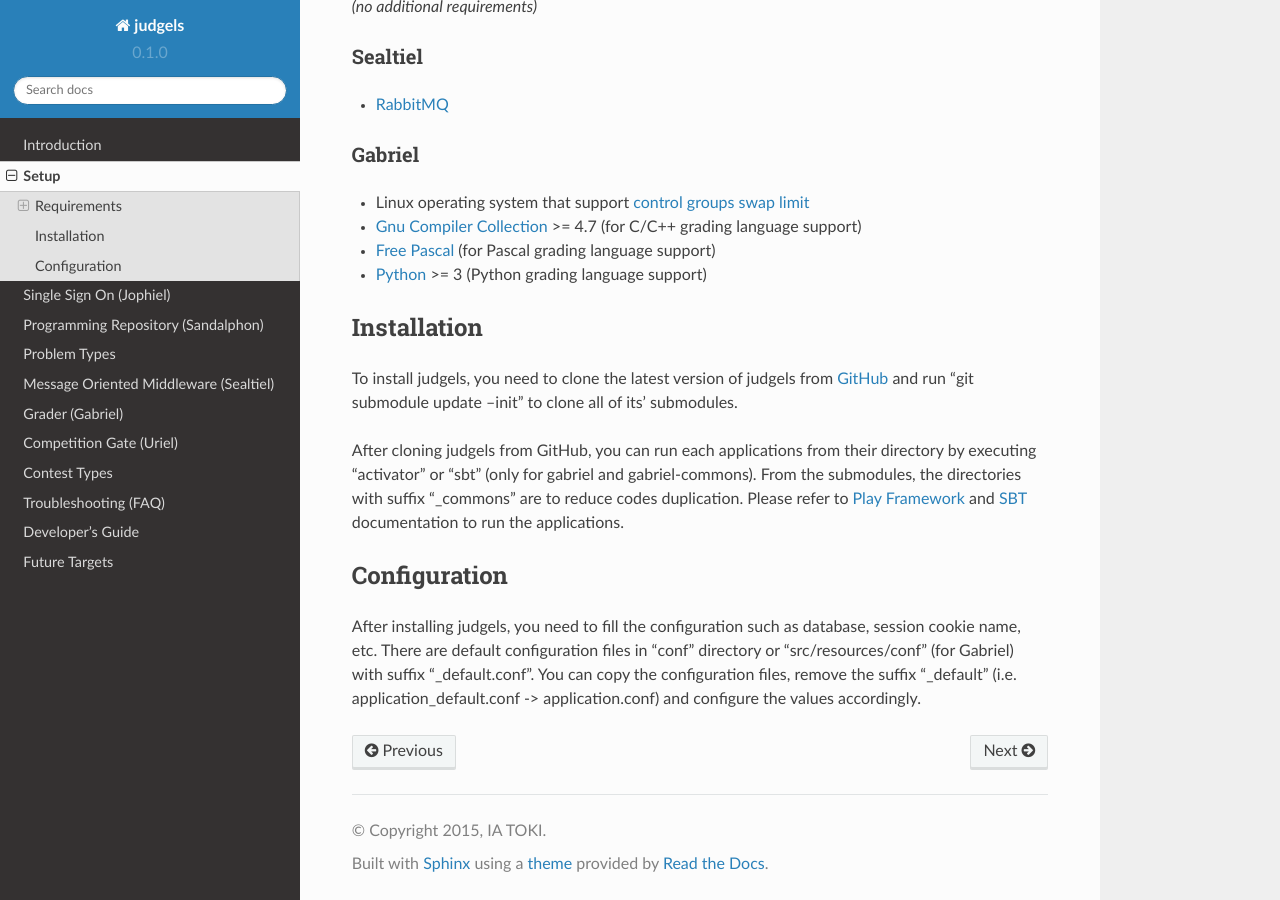
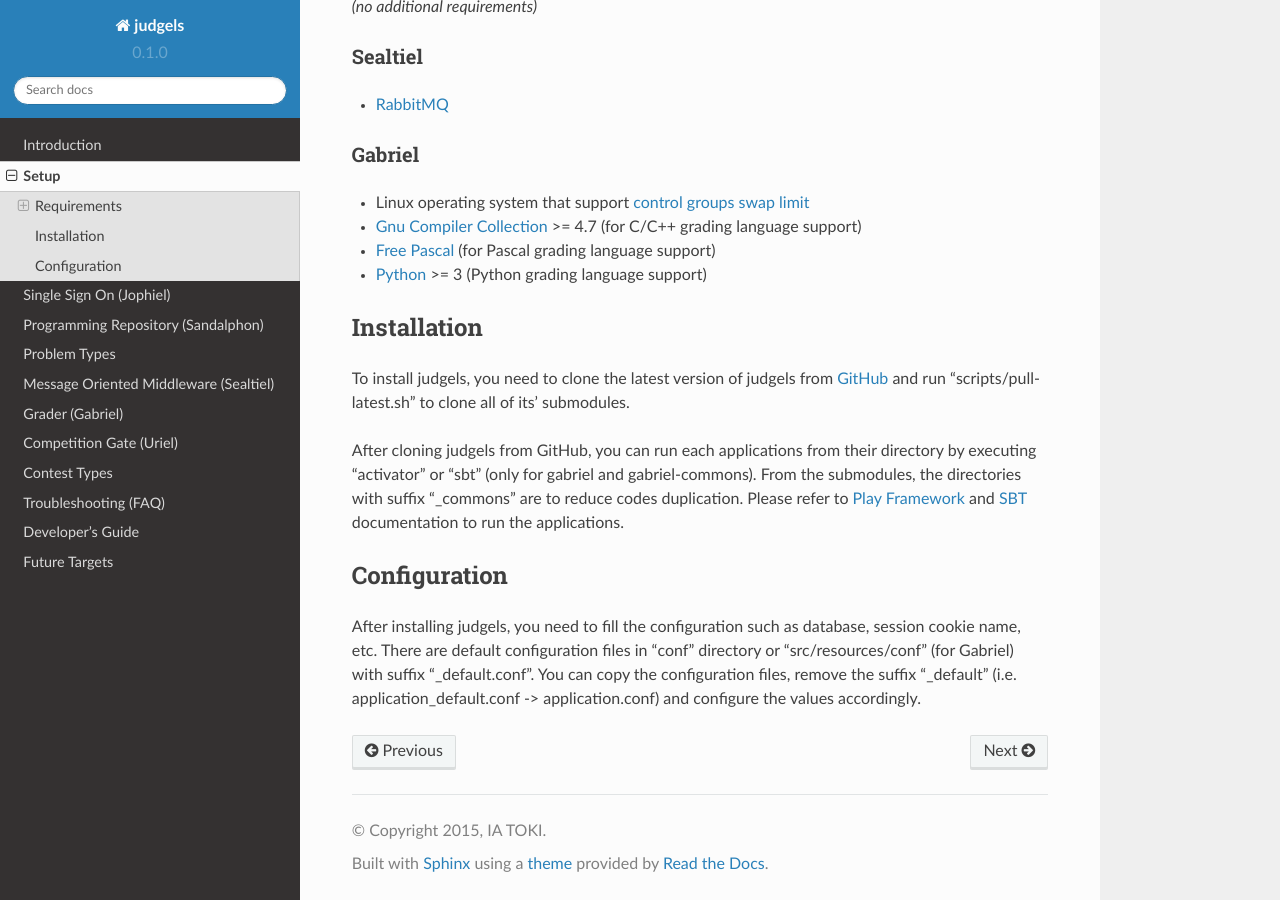
Before and after one commit to judgels/judgels, a Sphinx documentation site: the page built from docs/Setup.rst, in a window 1280 px wide and 900 px high, scrolled down 607 px. Built offline with Sphinx 7.4.7 and the Read the Docs theme 2.0.0, drawn with Linux system fonts in a browser that asks for light colours; formulas are drawn with MathJax 3.

Commit message:
Change pull script to pull latest commits

```diff
--- a/docs/Setup.rst
+++ b/docs/Setup.rst
@@ -39,7 +39,7 @@
 Installation
 ------------
 
-To install judgels, you need to clone the latest version of judgels from `GitHub <https://github.com/ia-toki/judgels>`_ and run "git submodule update --init" to clone all of its' submodules.
+To install judgels, you need to clone the latest version of judgels from `GitHub <https://github.com/ia-toki/judgels>`_ and run "scripts/pull-latest.sh" to clone all of its' submodules.
 
 After cloning judgels from GitHub, you can run each applications from their directory by executing "activator" or "sbt" (only for gabriel and gabriel-commons). From the submodules, the directories with suffix "_commons" are to reduce codes duplication. Please refer to `Play Framework <http://www.playframework.com/>`_ and `SBT <http://www.scala-sbt.org/>`_ documentation to run the applications.
 
```
Also changed, not shown: 2 other files.
